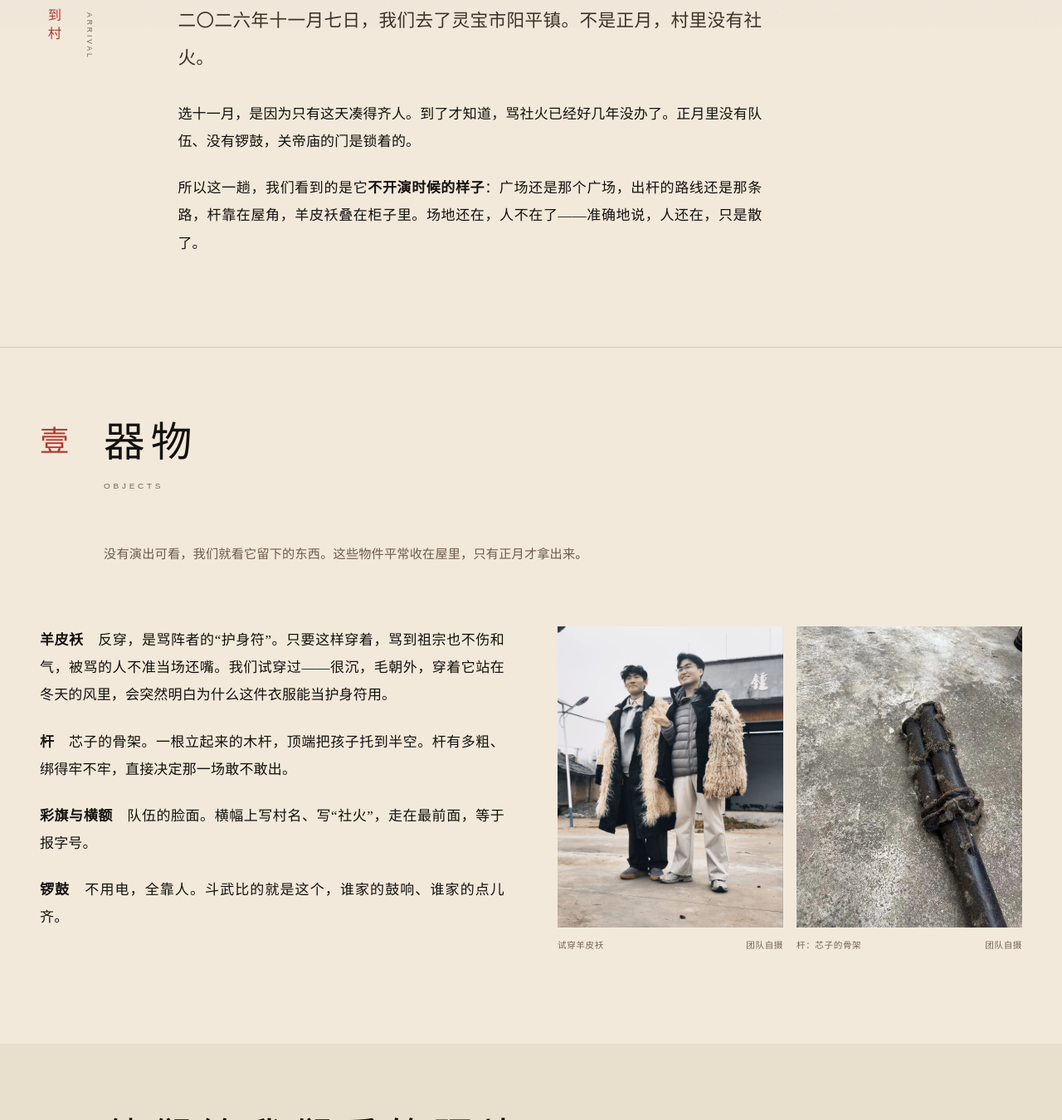
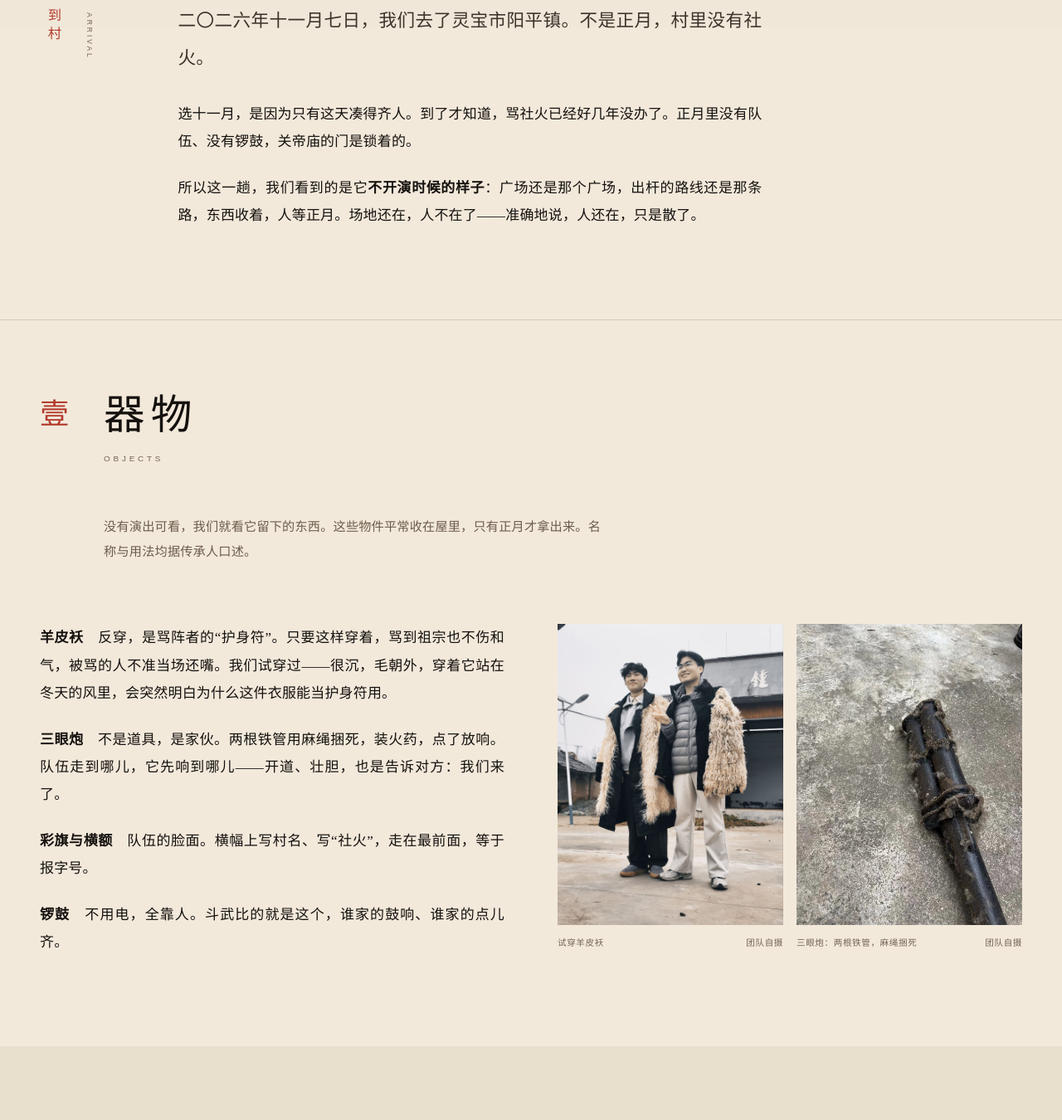
Before and after one commit to xihuantg/nao-shehuo, a plain HTML site: page practice.html in a window 1280 px wide. Shown: the part 767-2117 px from the top of the page at 83% size. Drawn offline with Linux system fonts and the light colour scheme.

Commit message:
修正器物误标：把「杆」改回「三眼炮」
照片实为两根铁管用麻绳捆死、装火药点燃放响，据传承人口述更正；
器物说明注明名称与用法均据口述；去掉两处未经核实的场景细节。
README 补一条：器物命名以口述或公开报道为准。

```diff
--- a/practice.html
+++ b/practice.html
@@ -62,7 +62,7 @@
       <div class="rail__body prose">
         <p class="lede">二〇二六年十一月七日，我们去了灵宝市阳平镇。不是正月，村里没有社火。</p>
         <p>选十一月，是因为只有这天凑得齐人。到了才知道，骂社火已经好几年没办了。正月里没有队伍、没有锣鼓，关帝庙的门是锁着的。</p>
-        <p>所以这一趟，我们看到的是它<strong>不开演时候的样子</strong>：广场还是那个广场，出杆的路线还是那条路，杆靠在屋角，羊皮袄叠在柜子里。场地还在，人不在了——准确地说，人还在，只是散了。</p>
+        <p>所以这一趟，我们看到的是它<strong>不开演时候的样子</strong>：广场还是那个广场，出杆的路线还是那条路，东西收着，人等正月。场地还在，人不在了——准确地说，人还在，只是散了。</p>
       </div>
     </div>
   </div>
@@ -77,13 +77,13 @@
         <h2 class="sec-head__title">器物</h2>
         <p class="sec-head__en">Objects</p>
       </div>
-      <p class="sec-head__note">没有演出可看，我们就看它留下的东西。这些物件平常收在屋里，只有正月才拿出来。</p>
+      <p class="sec-head__note">没有演出可看，我们就看它留下的东西。这些物件平常收在屋里，只有正月才拿出来。名称与用法均据传承人口述。</p>
     </div>
 
     <div class="two-col" data-reveal>
       <div class="prose">
         <p><strong>羊皮袄</strong>　反穿，是骂阵者的“护身符”。只要这样穿着，骂到祖宗也不伤和气，被骂的人不准当场还嘴。我们试穿过——很沉，毛朝外，穿着它站在冬天的风里，会突然明白为什么这件衣服能当护身符用。</p>
-        <p><strong>杆</strong>　芯子的骨架。一根立起来的木杆，顶端把孩子托到半空。杆有多粗、绑得牢不牢，直接决定那一场敢不敢出。</p>
+        <p><strong>三眼炮</strong>　不是道具，是家伙。两根铁管用麻绳捆死，装火药，点了放响。队伍走到哪儿，它先响到哪儿——开道、壮胆，也是告诉对方：我们来了。</p>
         <p><strong>彩旗与横额</strong>　队伍的脸面。横幅上写村名、写“社火”，走在最前面，等于报字号。</p>
         <p><strong>锣鼓</strong>　不用电，全靠人。斗武比的就是这个，谁家的鼓响、谁家的点儿齐。</p>
       </div>
@@ -93,8 +93,8 @@
           <figcaption><span>试穿羊皮袄</span><span>团队自摄</span></figcaption>
         </figure>
         <figure class="figure">
-          <img src="assets/img/field/team-03.jpg" alt="一根缠着麻绳的木杆" loading="lazy">
-          <figcaption><span>杆：芯子的骨架</span><span>团队自摄</span></figcaption>
+          <img src="assets/img/field/team-03.jpg" alt="两根铁管用麻绳捆在一起，平放在水泥地上" loading="lazy">
+          <figcaption><span>三眼炮：两根铁管，麻绳捆死</span><span>团队自摄</span></figcaption>
         </figure>
       </div>
     </div>
```
Also changed, not shown: 2 other files.
